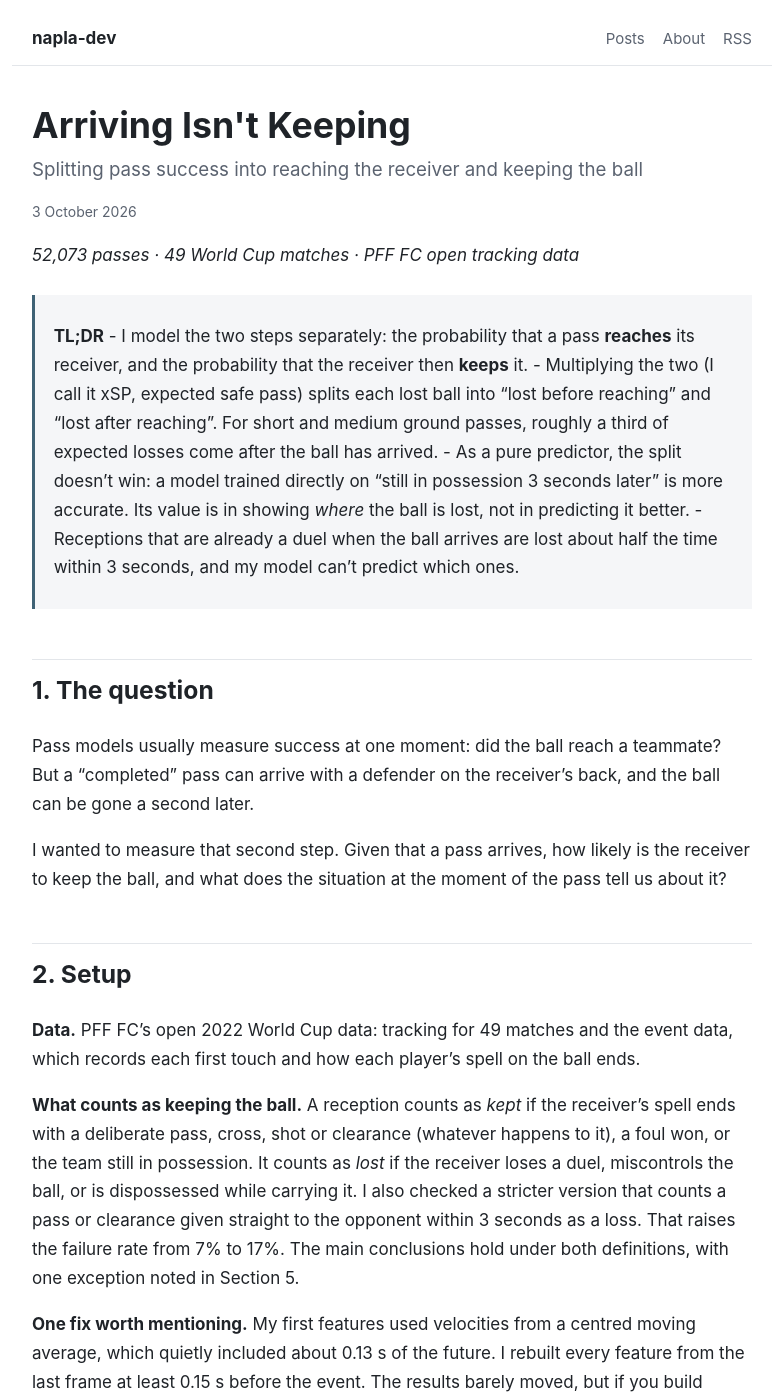
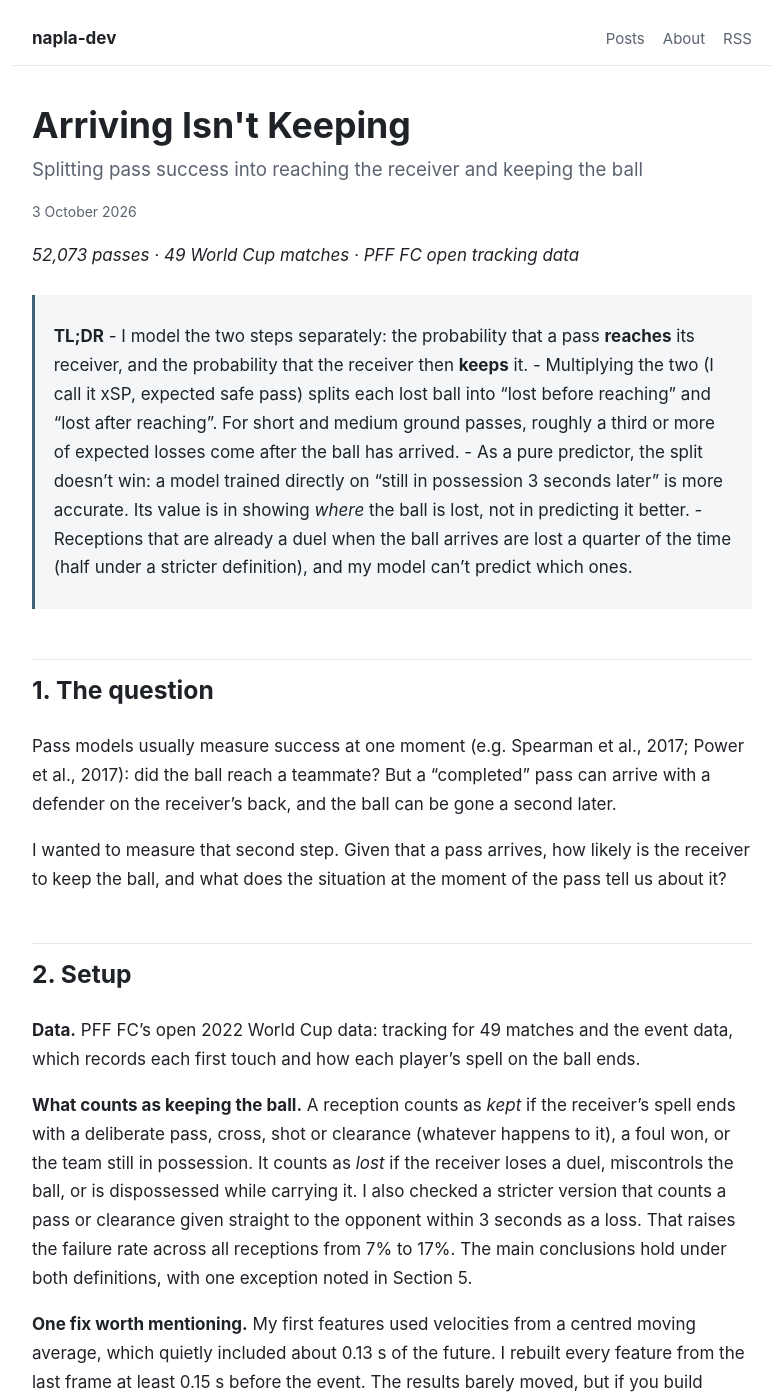
Before and after one commit to napla-dev/napla-dev.github.io, a Jekyll site: the page built from _posts/2026-10-03-arriving-isnt-keeping.md, in a window 1280 px wide and 1400 px high. Shown: the whole window, without its empty margins (248-1030 px from the left). Built offline with Jekyll 4.4.1, drawn with Linux system fonts in a browser that asks for light colours; some of the changed text lies outside the part shown.

Commit message:
Copy edits and citations in xMark and Arriving Isn't Keeping
Co-Authored-By: Claude Opus 5.5 <noreply@anthropic.com>

```diff
--- a/_posts/2026-10-03-arriving-isnt-keeping.md
+++ b/_posts/2026-10-03-arriving-isnt-keeping.md
@@ -12,13 +12,13 @@ thumbnail: /assets/img/reception/fig_loss_decomposition.png
 
 > **TL;DR**
 > - I model the two steps separately: the probability that a pass **reaches** its receiver, and the probability that the receiver then **keeps** it.
-> - Multiplying the two (I call it xSP, expected safe pass) splits each lost ball into "lost before reaching" and "lost after reaching". For short and medium ground passes, roughly a third of expected losses come after the ball has arrived.
+> - Multiplying the two (I call it xSP, expected safe pass) splits each lost ball into "lost before reaching" and "lost after reaching". For short and medium ground passes, roughly a third or more of expected losses come after the ball has arrived.
 > - As a pure predictor, the split doesn't win: a model trained directly on "still in possession 3 seconds later" is more accurate. Its value is in showing *where* the ball is lost, not in predicting it better.
-> - Receptions that are already a duel when the ball arrives are lost about half the time within 3 seconds, and my model can't predict which ones.
+> - Receptions that are already a duel when the ball arrives are lost a quarter of the time (half under a stricter definition), and my model can't predict which ones.
 
 ## 1. The question
 
-Pass models usually measure success at one moment: did the ball reach a teammate? But a "completed" pass can arrive with a defender on the receiver's back, and the ball can be gone a second later.
+Pass models usually measure success at one moment (e.g. Spearman et al., 2017; Power et al., 2017): did the ball reach a teammate? But a "completed" pass can arrive with a defender on the receiver's back, and the ball can be gone a second later.
 
 I wanted to measure that second step. Given that a pass arrives, how likely is the receiver to keep the ball, and what does the situation at the moment of the pass tell us about it?
 
@@ -26,7 +26,7 @@ I wanted to measure that second step. Given that a pass arrives, how likely is t
 
 **Data.** PFF FC's open 2022 World Cup data: tracking for 49 matches and the event data, which records each first touch and how each player's spell on the ball ends.
 
-**What counts as keeping the ball.** A reception counts as *kept* if the receiver's spell ends with a deliberate pass, cross, shot or clearance (whatever happens to it), a foul won, or the team still in possession. It counts as *lost* if the receiver loses a duel, miscontrols the ball, or is dispossessed while carrying it. I also checked a stricter version that counts a pass or clearance given straight to the opponent within 3 seconds as a loss. That raises the failure rate from 7% to 17%. The main conclusions hold under both definitions, with one exception noted in Section 5.
+**What counts as keeping the ball.** A reception counts as *kept* if the receiver's spell ends with a deliberate pass, cross, shot or clearance (whatever happens to it), a foul won, or the team still in possession. It counts as *lost* if the receiver loses a duel, miscontrols the ball, or is dispossessed while carrying it. I also checked a stricter version that counts a pass or clearance given straight to the opponent within 3 seconds as a loss. That raises the failure rate across all receptions from 7% to 17%. The main conclusions hold under both definitions, with one exception noted in Section 5.
 
 **One fix worth mentioning.** My first features used velocities from a centred moving average, which quietly included about 0.13 s of the future. I rebuilt every feature from the last frame at least 0.15 s before the event. The results barely moved, but if you build features from smoothed tracking data, this is easy to miss.
 
@@ -84,7 +84,7 @@ For most groups, the model's total sits close to the observed rate. Long passes,
 
 xSP improves on xPass, but only slightly (AUC +0.003). With the stricter definition of keeping the ball, it no longer beats xPass at 3 seconds.
 
-What the split adds is an explanation: the direct model can say *how risky* a pass is, but not whether the risk lies in getting the ball there or in keeping it once it arrives. That distinction is what a coach or analyst would act on, and it is the reason to keep the two parts separate.
+What the split adds is an explanation: the direct model can say *how risky* a pass is, but not whether the risk lies in getting the ball there or in keeping it once it arrives. That distinction may be more useful to an analyst, and it is the reason to keep the two parts separate.
 
 ## 6. What the model can't see
 
@@ -103,3 +103,8 @@ The model can't tell which. These duels are also where you would expect keeping
 ## Data
 
 PFF FC open 2022 World Cup data (tracking for 49 matches, events for 64). Models: gradient-boosted trees (LightGBM) and logistic regression, with match-grouped cross-validation. All intervals are match-level bootstrap.
+
+## References
+
+- Spearman, W. et al. (2017). Physics-Based Modeling of Pass Probabilities in Soccer. *MIT Sloan Sports Analytics Conference.*
+- Power, P. et al. (2017). Not All Passes Are Created Equal: Objectively Measuring the Risk and Reward of Passes in Soccer from Tracking Data. *KDD.*
```
Also changed, not shown: other parts of _posts/2026-10-03-arriving-isnt-keeping.md (+1 -1 lines), _posts/2026-09-23-getting-free-doesnt-get-you-the-ball.md (+8 -8 lines).
